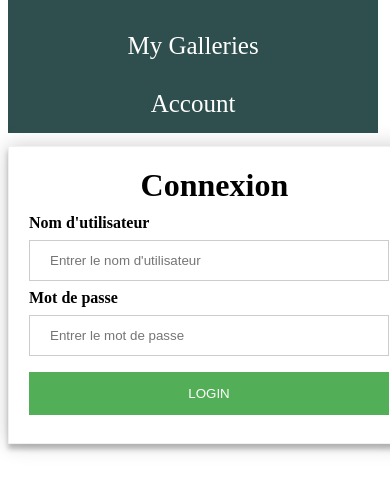
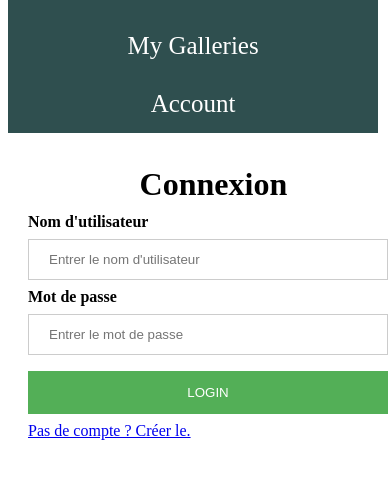
Before and after one commit to LIIoyd/Les-5-fantastiques, a PHP site: template templates/signIn.twig in a window 390 px wide. Shown: the part 100-592 px from the top of the page. Run offline with PHP 8.4, Linux system fonts and the light colour scheme; the template is opened without the code that fills it, so the values that code supplies are empty; style sheets or scripts are compiled from the project's sources; some libraries are stand-ins or nearby versions.

Commit message:
Modifications css formulaire + show gallerie
- Ajout lien pour créer un compte

```diff
--- a/public/scss/_form.scss
+++ b/public/scss/_form.scss
@@ -16,6 +16,7 @@ $padding_Form: 20px !default;
 form {
     width: calc(100% - (2 * $padding_Form));
     padding: $padding_Form;
+    padding-bottom: $padding_Form*2;
     border: 1px solid #f1f1f1;
     background: #fff;
     box-shadow: 0 0 $padding_Form 0 rgba(0, 0, 0, 0.2), 0 5px 5px 0 rgba(0, 0, 0, 0.24);
@@ -48,3 +49,10 @@ input[type=submit]:hover {
     color: #53af57;
     border: 1px solid #53af57;
 }
+
+@media screen and (max-width: 500px) {
+    form {
+        border: none;
+        box-shadow: none;
+    }
+}
--- a/public/scss/_show_all_galleries.scss
+++ b/public/scss/_show_all_galleries.scss
@@ -28,7 +28,7 @@ html {
     color: white;
     font-weight: bold;
     text-align: center;
-    font-size: 5em;
+    font-size: 3em;
     margin-bottom: 0;
   }
   h2 {
@@ -36,7 +36,7 @@ html {
     color: white;
     font-weight: bold;
     text-align: center;
-    font-size: 2em;
+    font-size: 1.5em;
   }
 }
 
--- a/templates/signIn.twig
+++ b/templates/signIn.twig
@@ -53,6 +53,7 @@
 
 				<input type="submit" id='submit' value='LOGIN'>
 
+				<a href="/signUp">Pas de compte ? Créer le.</a>
 			</form>
 		</div>
 
```
